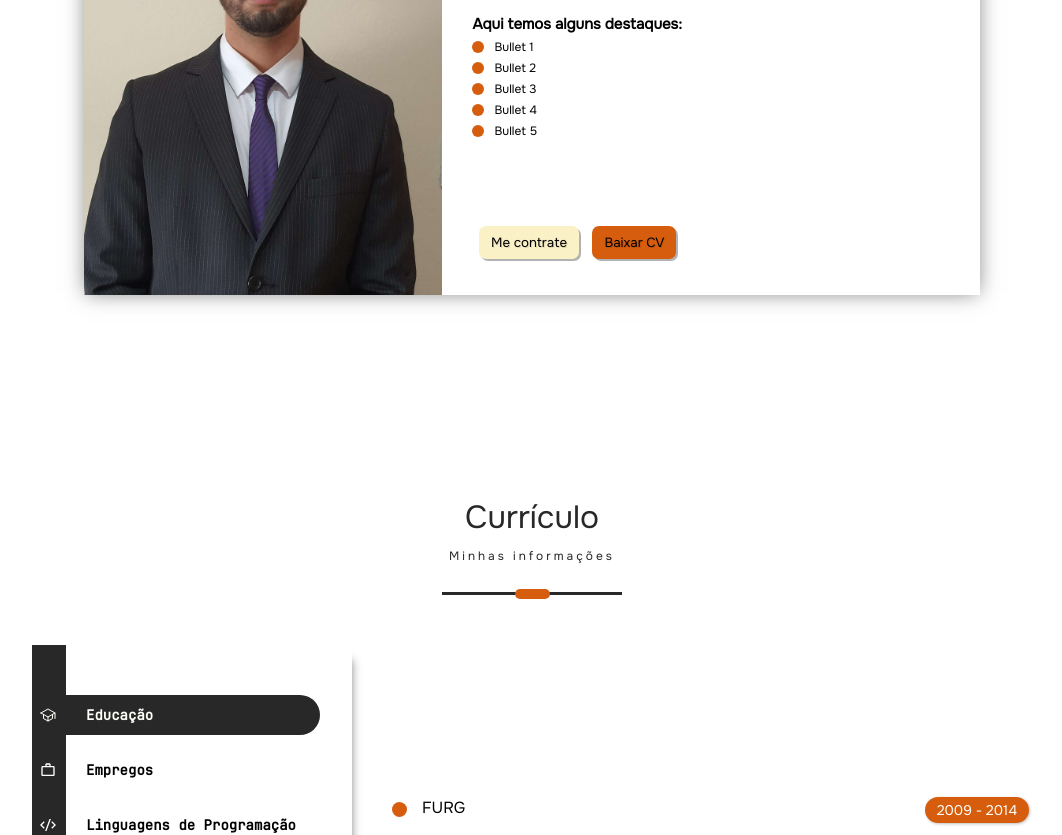
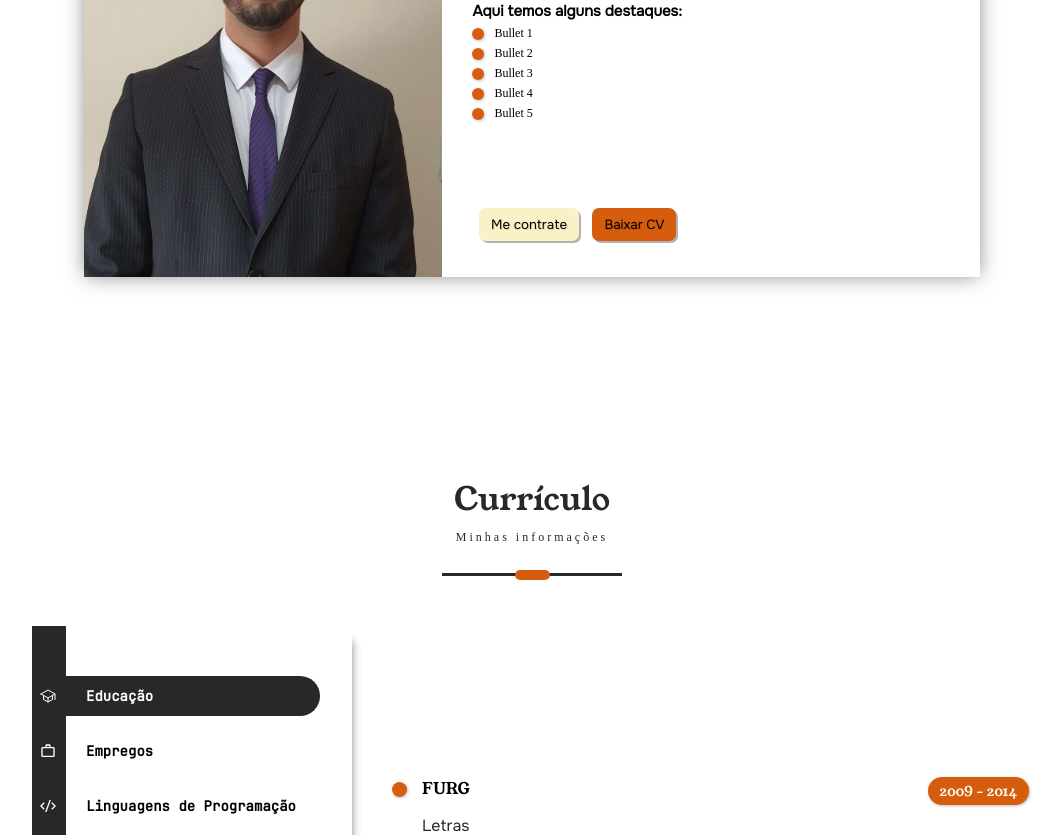
Before and after one commit to CalebeCopello/portfolio, a React (Create React App) app in the folder client/: page / in a window 1280 px wide. Shown: the part 1080-1915 px from the top of the page, without its empty margins (108-1170 px from the left). Built offline with nearby package versions, Linux system fonts and the light colour scheme.

Commit message:
Small fixes
Shadows and styling

```diff
--- a/client/src/PortfolioContainer/AboutMe/AboutMe.css
+++ b/client/src/PortfolioContainer/AboutMe/AboutMe.css
@@ -49,6 +49,7 @@
     margin-right: 10px;
     background-color: var(--orange0);
     border-radius: 50%;
+    box-shadow: 1px 1px 3px rgba(0, 0, 0, 0.25);
 }
 
 @media only screen and (max-width: 1110px) {
--- a/client/src/PortfolioContainer/Resume/Resume.css
+++ b/client/src/PortfolioContainer/Resume/Resume.css
@@ -102,6 +102,7 @@
     top: 5px;
     background-color: var(--orange0);
     border-radius: 50%;
+    box-shadow: 1px 1px 3px rgba(0, 0, 0, 0.25);
 }
 .resume-sub-heading {
     font-size: 16px;
@@ -142,6 +143,7 @@
 }
 .skill-name {
     margin-top: 3px;
+    font-family: JetBrainsMono;
 }
 .skill-logo {
     display: flex;
--- a/client/src/index.css
+++ b/client/src/index.css
@@ -3,7 +3,6 @@
   padding: 0;
   box-sizing: border-box;
   outline: none;
-  font-family: OnestSanSerif;
 }
 @font-face {
   font-family: JetBrainsMono;
```
